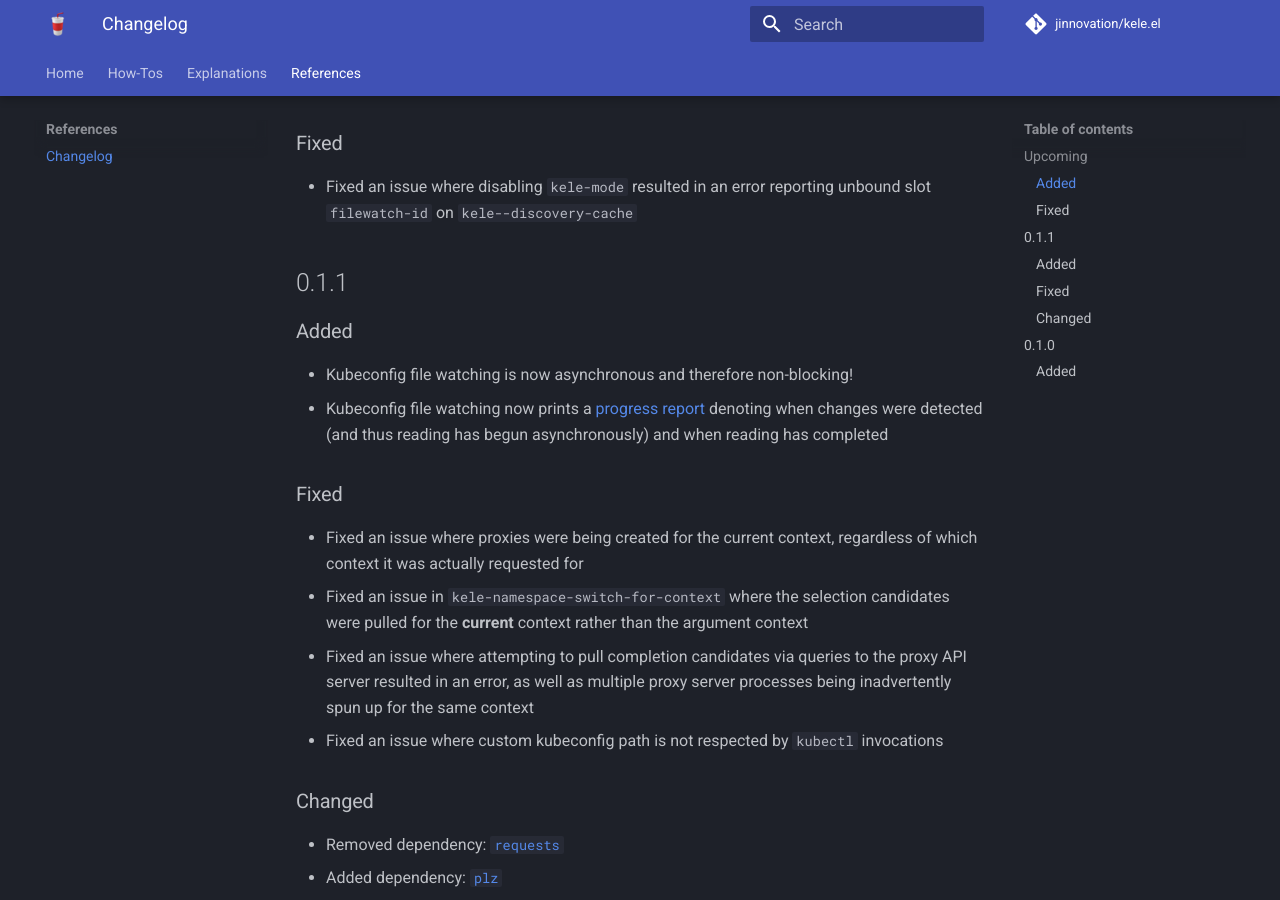
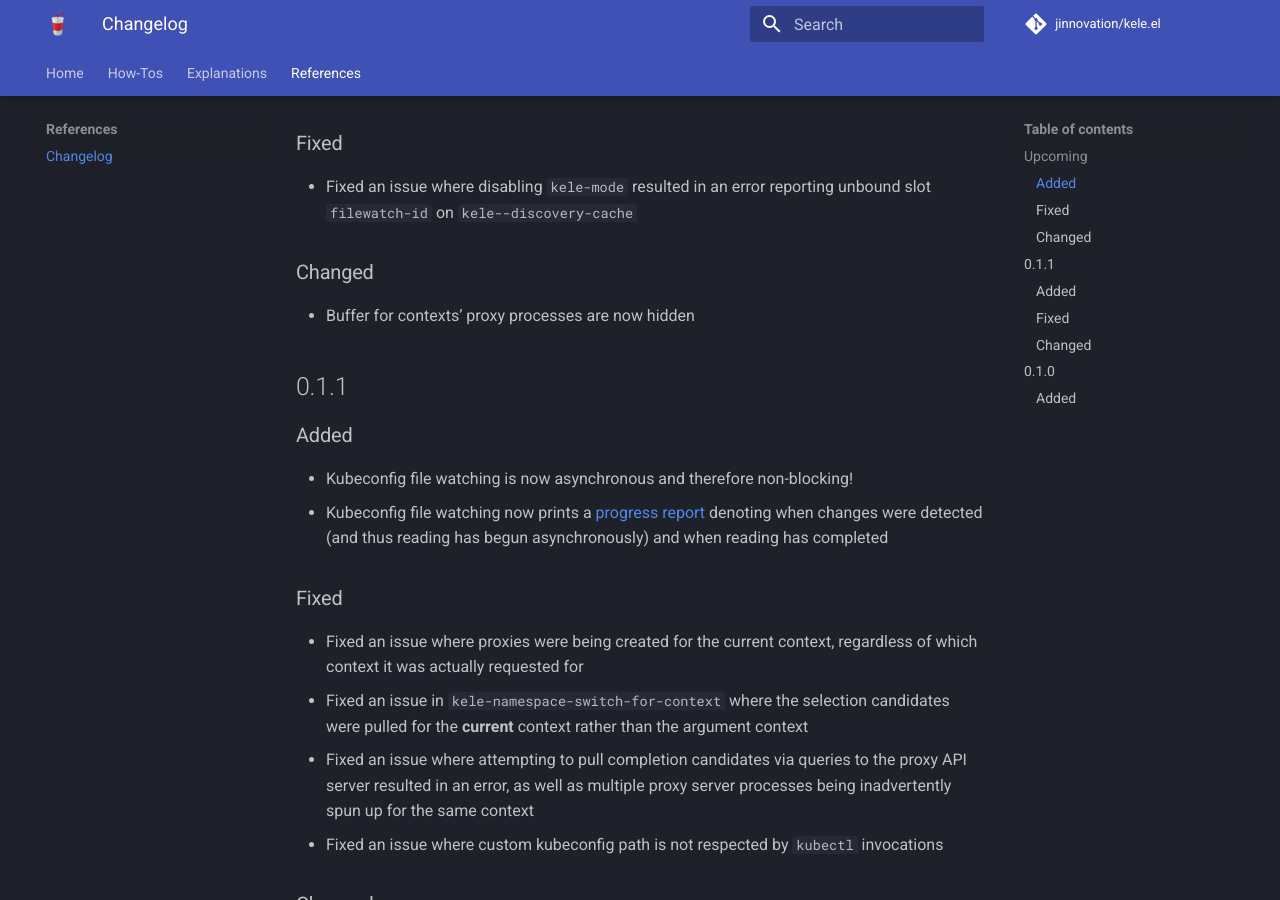
Before and after one commit to jinnovation/kele.el, an MkDocs documentation site: the page built from docs/references/changelog.md, in a window 1280 px wide and 900 px high, scrolled down 446 px. Built offline with MkDocs 1.6.1 and Material for MkDocs 9.7.7, drawn with Linux system fonts in a browser that asks for light colours; comment, search, counter and statistics services are not loaded.

Commit message:
Hide proxy process buffers

```diff
--- a/docs/references/changelog.md
+++ b/docs/references/changelog.md
@@ -22,6 +22,10 @@ versioning][semver].
 
 - Fixed an issue where disabling `kele-mode` resulted in an error reporting
   unbound slot `filewatch-id` on `kele--discovery-cache`
+
+### Changed
+
+- Buffer for contexts' proxy processes are now hidden
 
 ## 0.1.1
 
```
Also changed, not shown: 1 other file.
